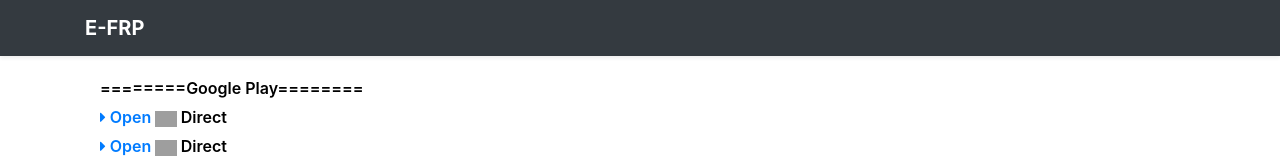
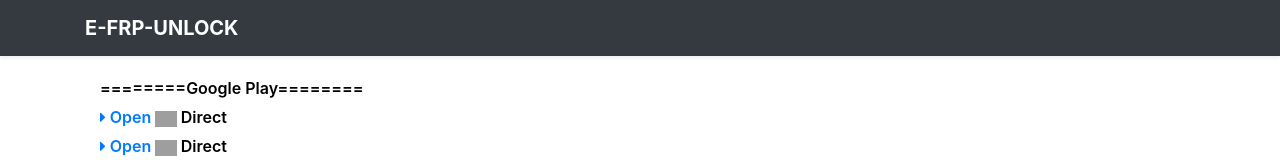
Before and after one commit to 123thecong/VP, a plain HTML site: page index.html in a window 1280 px wide. Shown: the top 160 px of the page. Drawn offline with nearby package versions, Linux system fonts and the light colour scheme; grey boxes are pictures that could not be loaded.

Commit message:
Update index.html

```diff
--- a/index.html
+++ b/index.html
@@ -46,7 +46,7 @@
 <div class="navbar navbar-dark bg-dark shadow-sm">
 <div class="container d-flex justify-content-between">
 <a href="#" class="navbar-brand d-flex align-items-center">
-<strong>E-FRP</strong>
+<strong>E-FRP-UNLOCK</strong>
 </a>
 </div>
 </div>
```
